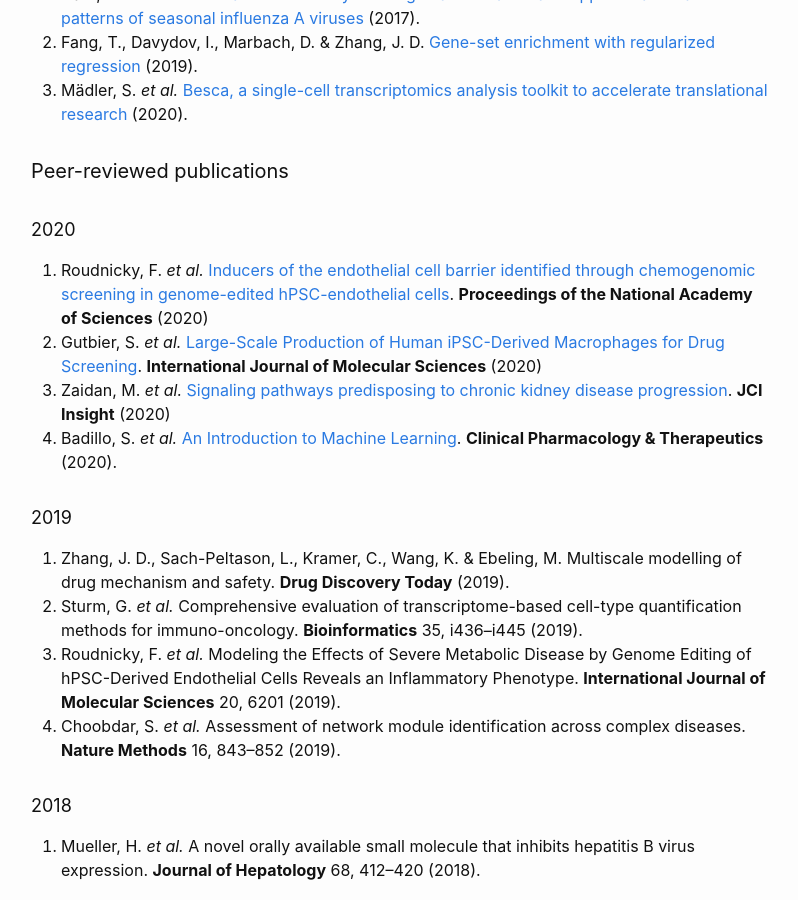
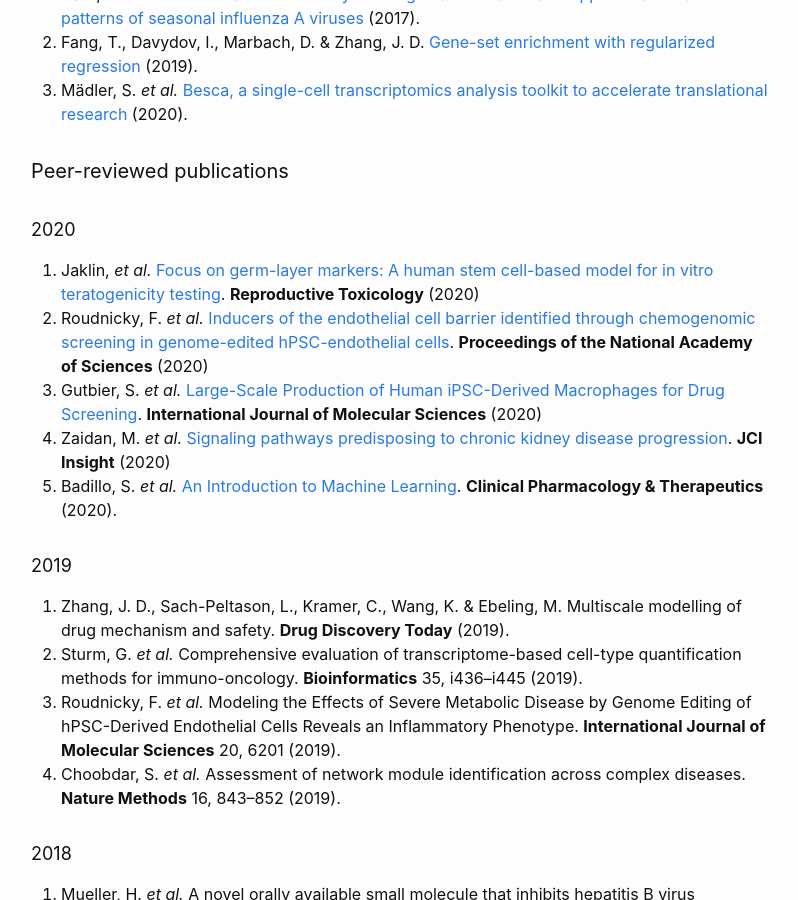
Before and after one commit to Accio/accio.github.io, a Jekyll site: the page built from _pages/publications.md, in a window 1280 px wide and 900 px high, scrolled down 581 px. Shown: the whole window, without its empty margins (239-1037 px from the left). Built offline with Jekyll 4.4.1, drawn with Linux system fonts in a browser that asks for light colours.

Commit message:
add teratogenicity publication I

```diff
--- a/_pages/publications.md
+++ b/_pages/publications.md
@@ -37,6 +37,8 @@
 
 ##### 2020
 
+39. Jaklin, *et al.* [Focus on germ-layer markers: A human stem cell-based model for in vitro teratogenicity testing](https://doi.org/10.1016/j.reprotox.2020.10.011).
+    **Reproductive Toxicology** (2020)
 38. Roudnicky, F. *et al.* [Inducers of the endothelial cell barrier identified
     through chemogenomic screening in genome-edited hPSC-endothelial
     cells](https://www.pnas.org/content/early/2020/08/04/1911532117).
```
